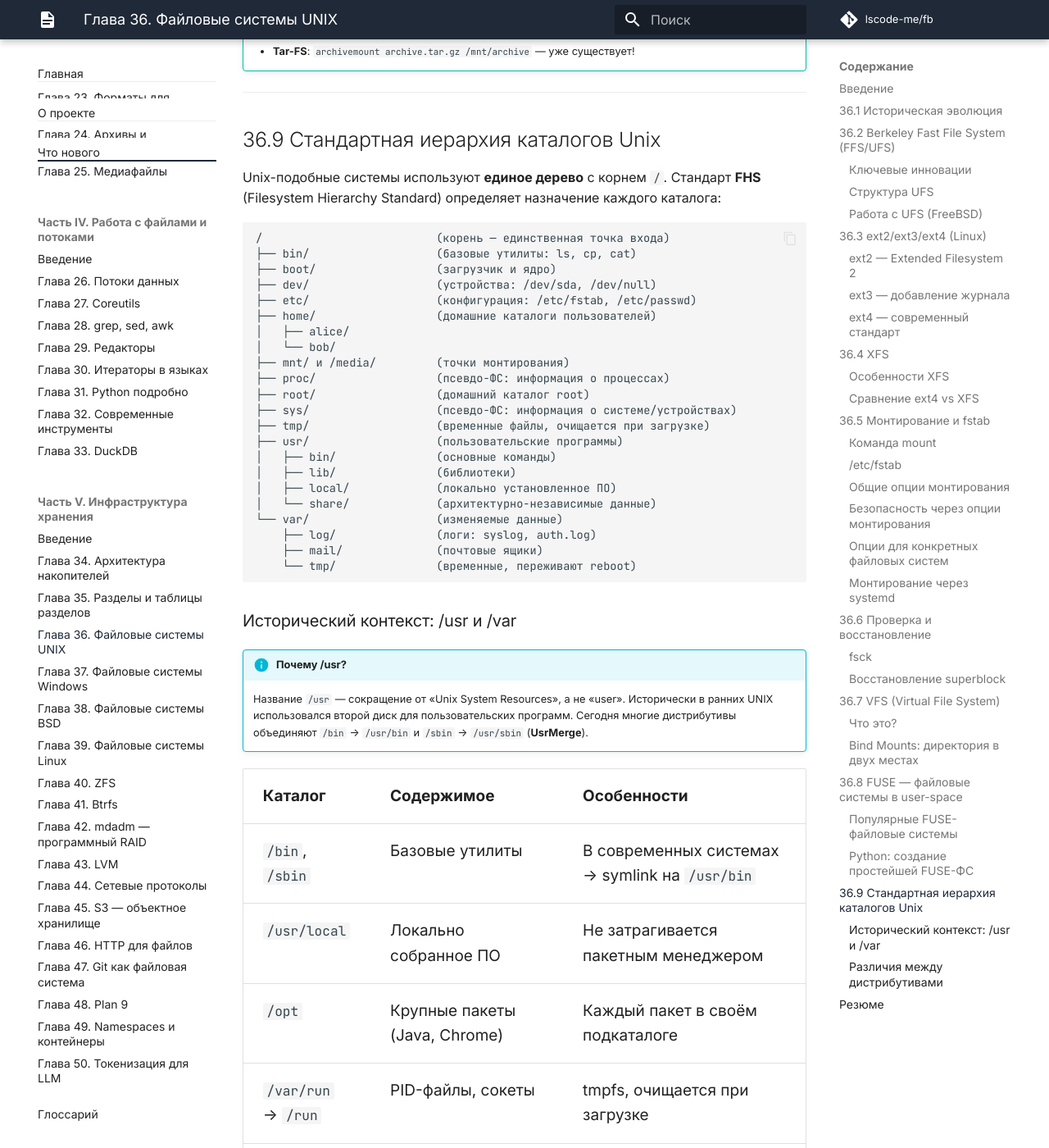
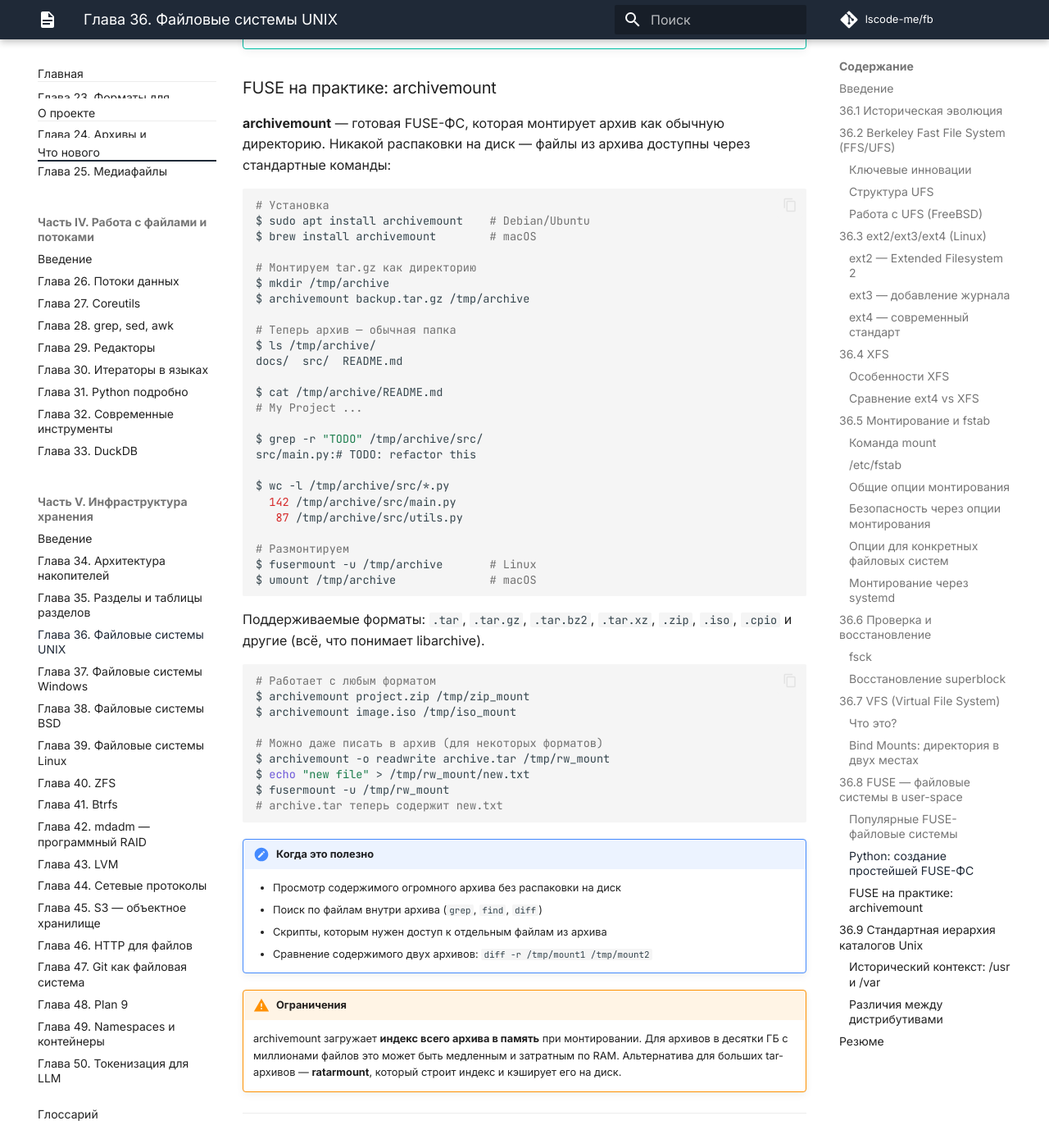
Before and after one commit to lscode-me/fb, an MkDocs documentation site: the page built from docs/chapters/ch5/36-unix-fs.md, in a window 1280 px wide and 1400 px high, scrolled down 19796 px. Shown: the whole window at 82% size. Built offline with MkDocs 1.6.1 and Material for MkDocs 9.7.7, drawn with Linux system fonts in a browser that asks for light colours; comment, search, counter and statistics services are not loaded.

Commit message:
ch36: расширено описание archivemount как практического примера FUSE-ФС для работы с архивами

````diff
--- a/docs/chapters/ch5/36-unix-fs.md
+++ b/docs/chapters/ch5/36-unix-fs.md
@@ -722,7 +722,61 @@ FUSE(HelloFS(), "/mnt/hello", foreground=True)
     - **Wiki-FS**: директории = категории, файлы = статьи из Wikipedia API
     - **SQL-FS**: `cat /mnt/db/users/123.json` → SELECT из базы данных
     - **Git-FS**: монтирование любого коммита как read-only директории
-    - **Tar-FS**: `archivemount archive.tar.gz /mnt/archive` — уже существует!
+
+### FUSE на практике: archivemount
+
+**archivemount** — готовая FUSE-ФС, которая монтирует архив как обычную директорию. Никакой распаковки на диск — файлы из архива доступны через стандартные команды:
+
+```bash
+# Установка
+$ sudo apt install archivemount    # Debian/Ubuntu
+$ brew install archivemount        # macOS
+
+# Монтируем tar.gz как директорию
+$ mkdir /tmp/archive
+$ archivemount backup.tar.gz /tmp/archive
+
+# Теперь архив — обычная папка
+$ ls /tmp/archive/
+docs/  src/  README.md
+
+$ cat /tmp/archive/README.md
+# My Project ...
+
+$ grep -r "TODO" /tmp/archive/src/
+src/main.py:# TODO: refactor this
+
+$ wc -l /tmp/archive/src/*.py
+  142 /tmp/archive/src/main.py
+   87 /tmp/archive/src/utils.py
+
+# Размонтируем
+$ fusermount -u /tmp/archive       # Linux
+$ umount /tmp/archive              # macOS
+```
+
+Поддерживаемые форматы: `.tar`, `.tar.gz`, `.tar.bz2`, `.tar.xz`, `.zip`, `.iso`, `.cpio` и другие (всё, что понимает libarchive).
+
+```bash
+# Работает с любым форматом
+$ archivemount project.zip /tmp/zip_mount
+$ archivemount image.iso /tmp/iso_mount
+
+# Можно даже писать в архив (для некоторых форматов)
+$ archivemount -o readwrite archive.tar /tmp/rw_mount
+$ echo "new file" > /tmp/rw_mount/new.txt
+$ fusermount -u /tmp/rw_mount
+# archive.tar теперь содержит new.txt
+```
+
+!!! note "Когда это полезно"
+    - Просмотр содержимого огромного архива без распаковки на диск
+    - Поиск по файлам внутри архива (`grep`, `find`, `diff`)
+    - Скрипты, которым нужен доступ к отдельным файлам из архива
+    - Сравнение содержимого двух архивов: `diff -r /tmp/mount1 /tmp/mount2`
+
+!!! warning "Ограничения"
+    archivemount загружает **индекс всего архива в память** при монтировании. Для архивов в десятки ГБ с миллионами файлов это может быть медленным и затратным по RAM. Альтернатива для больших tar-архивов — **ratarmount**, который строит индекс и кэширует его на диск.
 
 ---
 
````
